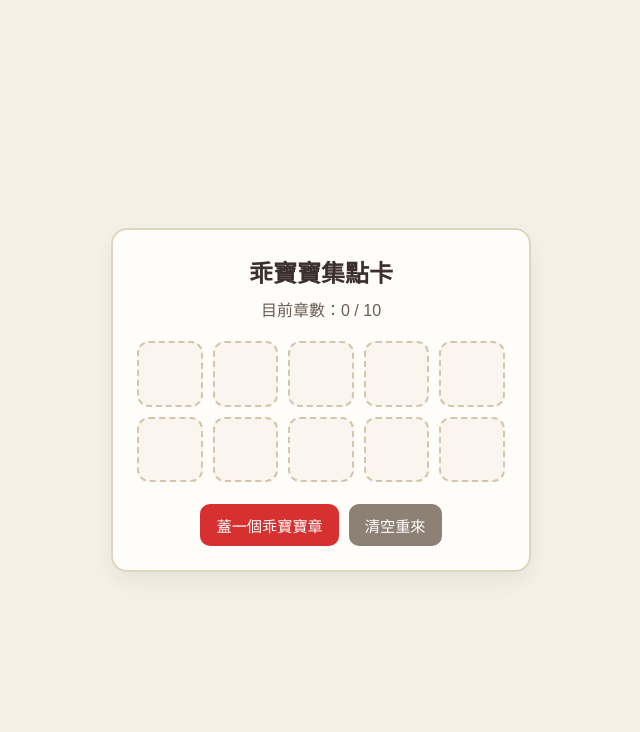
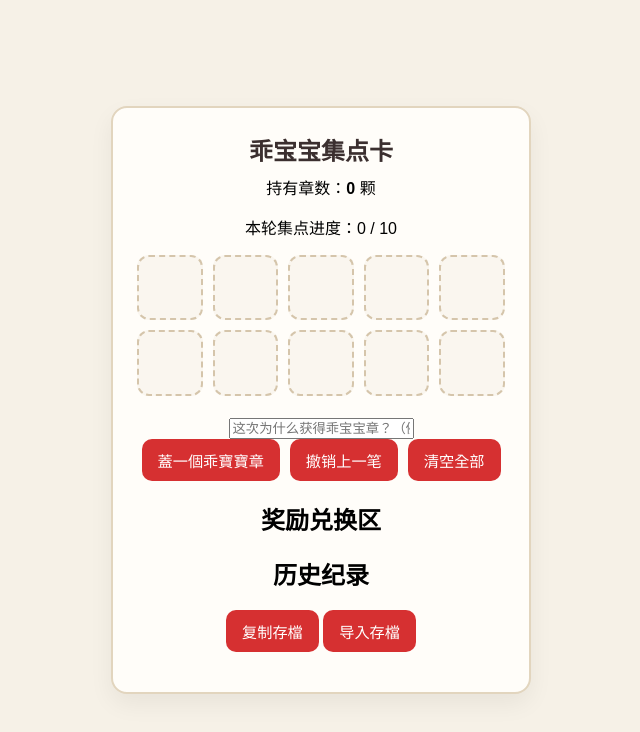
Before and after one commit to exu100790-boop/-, a plain HTML site: page index.html in a window 1280 px wide. Shown: the whole page, without its empty margins (319-959 px from the left). Drawn offline with Linux system fonts and the light colour scheme.

Commit message:
Update index.html

```diff
--- a/index.html
+++ b/index.html
@@ -3,22 +3,55 @@
 <head>
   <meta charset="UTF-8" />
   <meta name="viewport" content="width=device-width, initial-scale=1.0" />
-  <title>乖寶寶章集點卡</title>
+  <title>乖宝宝章互动集点卡</title>
   <link rel="stylesheet" href="style.css" />
 </head>
 <body>
-  <div class="card">
-    <h1>乖寶寶集點卡</h1>
-    <p class="status">目前章數：<span id="count">0</span> / 10</p>
+  <main class="app">
+    <section class="card">
+      <div class="top-bar">
+        <h1>乖宝宝集点卡</h1>
+        <span class="badge">持有章数：<strong id="count">0</strong> 颗</span>
+      </div>
+      <p class="subtitle" id="milestoneText">本轮集点进度：0 / 10</p>
 
+      <!-- 10 个印章格子 -->
+      <div id="grid" class="grid"></div>
 
-    <div id="grid" class="grid"></div>
+      <!-- 盖章原因与操作区 -->
+      <div class="stamp-box">
+        <input
+          id="reasonInput"
+          type="text"
+          maxlength="30"
+          placeholder="这次为什么获得乖宝宝章？（例如：准时睡觉、帮忙做家事）"
+        />
+        <div class="actions">
+          <button id="stampBtn" type="button" class="primary">盖章 +1</button>
+          <button id="undoBtn" type="button" class="ghost">撤销上一笔</button>
+          <button id="resetBtn" type="button" class="danger-ghost">清空全部</button>
+        </div>
+      </div>
 
-    <div class="actions">
-      <button id="stampBtn" type="button">蓋一個乖寶寶章</button>
-      <button id="resetBtn" type="button" class="secondary">清空重來</button>
-    </div>
-  </div>
+      <!-- 奖励兑换区 -->
+      <div class="section">
+        <h2>奖励兑换区</h2>
+        <div id="rewardList" class="reward-list"></div>
+      </div>
+
+      <!-- 历史纪录区 -->
+      <div class="section">
+        <div class="section-head">
+          <h2>历史纪录</h2>
+          <div class="io-actions">
+            <button id="exportBtn" type="button" class="mini-btn">复制存檔</button>
+            <button id="importBtn" type="button" class="mini-btn">导入存檔</button>
+          </div>
+        </div>
+        <ul id="historyList" class="history-list"></ul>
+      </div>
+    </section>
+  </main>
 
   <script src="script.js"></script>
 </body>
```
